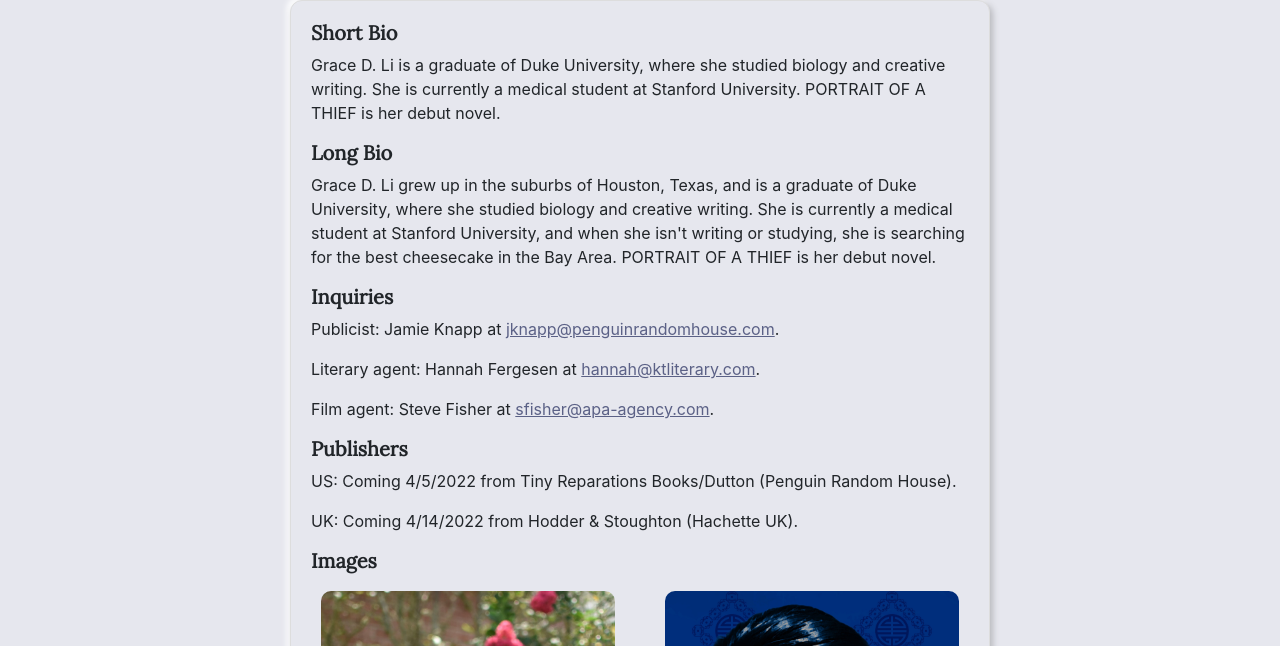
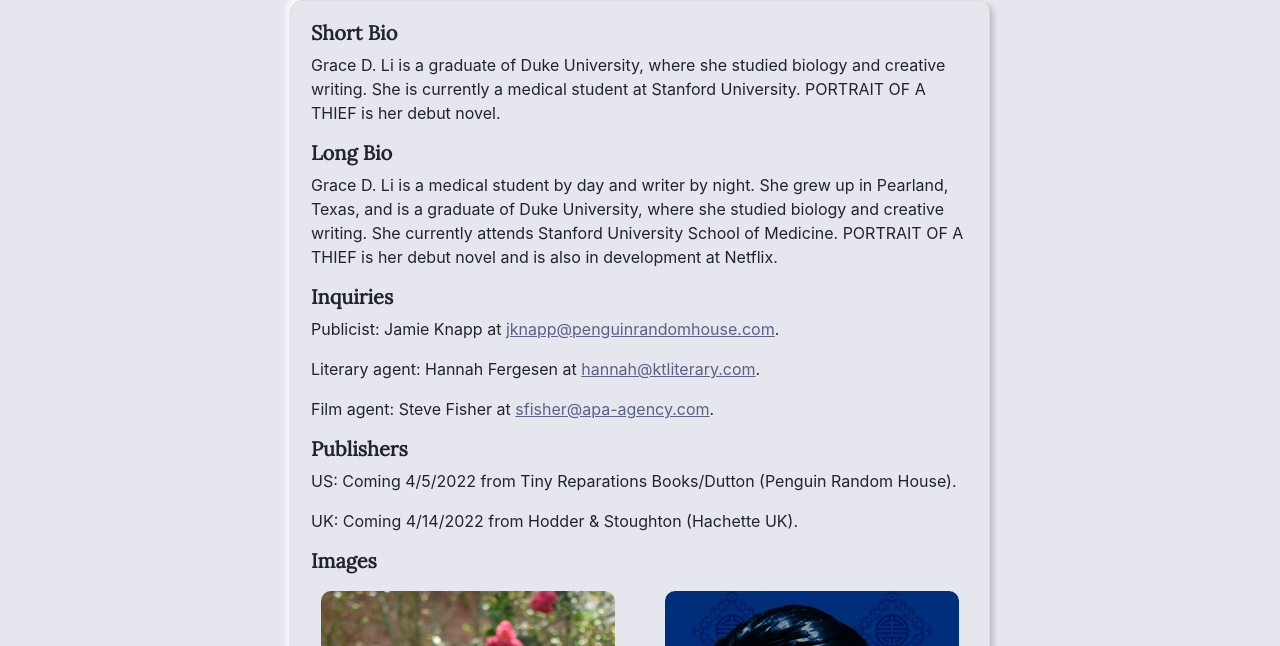
Before and after one commit to gracedli/gracedli.github.io, a plain HTML site: page press-kit.html in a window 1280 px wide. Shown: the part 154-800 px from the top of the page. Drawn offline with nearby package versions, Linux system fonts and the light colour scheme.

Commit message:
Update long bio

```diff
--- a/press-kit.html
+++ b/press-kit.html
@@ -31,7 +31,7 @@
               <h5 class="h5 bold">Short Bio</h5>
               <p>Grace D. Li is a graduate of Duke University, where she studied biology and creative writing. She is currently a medical student at Stanford University. PORTRAIT OF A THIEF is her debut novel.</p>
               <h5 class="h5 bold">Long Bio</h5>
-              <p>Grace D. Li grew up in the suburbs of Houston, Texas, and is a graduate of Duke University, where she studied biology and creative writing. She is currently a medical student at Stanford University, and when she isn't writing or studying, she is searching for the best cheesecake in the Bay Area. PORTRAIT OF A THIEF is her debut novel.</p>
+              <p>Grace D. Li is a medical student by day and writer by night. She grew up in Pearland, Texas, and is a graduate of Duke University, where she studied biology and creative writing. She currently attends Stanford University School of Medicine. PORTRAIT OF A THIEF is her debut novel and is also in development at Netflix.</p>
               <h5 class="h5 bold">Inquiries</h5>
               <p>Publicist: Jamie Knapp at <a href="mailto:jknapp@penguinrandomhouse.com" class="text-link">jknapp@penguinrandomhouse.com</a>.</p>
               <p>Literary agent: Hannah Fergesen at <a href="mailto:hannah@ktliterary.com" class="text-link">hannah@ktliterary.com</a>.</p>
```
